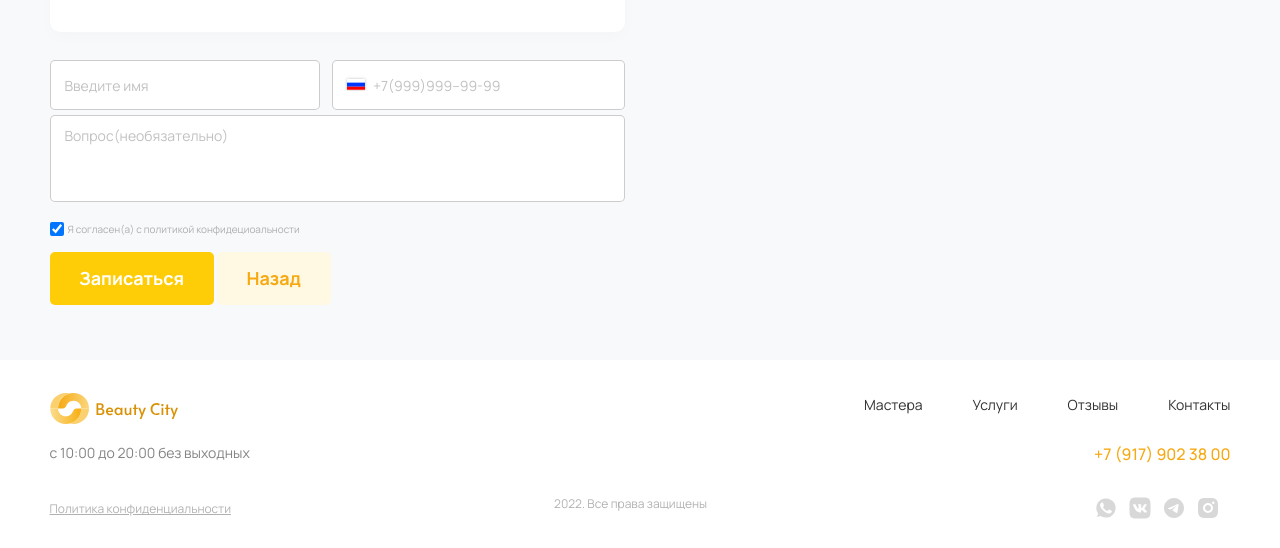
After one commit to milov52/BeautyCity, a Django app: page /service-finally/ in a window 1280 px wide. The commit adds this page. Shown: the part 633-1181 px from the top of the page. Run offline with Django 4.2, Linux system fonts and the light colour scheme; parts of the project's set-up code (start-up, migrations or seed data) failed here and were passed over; some libraries are stand-ins or nearby versions.

Commit message:
added service finally page

```diff
--- a/beauty/urls.py
+++ b/beauty/urls.py
@@ -9,6 +9,7 @@ app_name = 'beauty'
 urlpatterns = [
     path('', views.show_home, name='index'),
     path('notes/', views.show_notes, name='notes'),
+    path('service-finally/', views.show_service_finally, name='service-finally'),
     path('service/', views.show_service, name='service'),
     path('manager/', views.show_manager_page, name='manager'),
 ] + static(settings.MEDIA_URL, document_root=settings.MEDIA_ROOT)
--- a/beauty/views.py
+++ b/beauty/views.py
@@ -112,6 +112,10 @@ def show_service(request):
     context = {}
     return render(request, template, {"context": context})
 
+def show_service_finally(request):
+    template = "beautycity/serviceFinally.html"
+    context = {}
+    return render(request, template, {"context": context})
 
 def show_manager_page(request):
     template = "beautycity/admin.html"
--- /dev/null
+++ b/templates/beautycity/serviceFinally.html
@@ -0,0 +1,70 @@
+{% extends 'base.html' %}
+
+{% load static %}
+{% block title %}<title>Beauty City - Запись на услугу</title> {% endblock title %}
+
+{% block content %}
+ <section id="serviceFinally">
+		<div class="container">
+			<div class="serviceFinally">
+				<div class="row">
+					<div class="col-md-6 col-lg-6">
+						<div class="breadCrumbs">
+							<a href="{% url 'beauty:index' %}" class="breadCrumbs__item">На главную</a>
+						</div>
+						<div class="service__block">
+							<h1 class="service__title">Запись на услугу</h1>
+						</div>
+						<form action="#" class="serviceFinally__form">
+							<div class="serviceFinally__form_block">
+								<div class="serviceFinally__form_header fic">
+									<span class="serviceFinally__form_header__number">Запись №32985</span>
+									<div class="serviceFinally__form_header__item fic">
+										<div class="serviceFinally__form_header__service">BeautyCity Пушкинская</div>
+										<div class="serviceFinally__form_header__address">ул. Пушкинская, д. 78А</div>
+									</div>
+								</div>
+								<div class="serviceFinally__form_content">
+									<div class="serviceFinally__form_content__block fic">
+										<div class="serviceFinally__form_content__title">Дневной макияж</div>
+										<div class="serviceFinally__form_content__price">750 ₽</div>
+									</div>
+									<div class="serviceFinally__form_content__block fic">
+										<div class="serviceFinally__form_content__items fic">
+										  	<img src="{% static 'img/masters/avatar/vizajist1.svg' %}" alt="avatar" class="accordion__block_img">
+										  	<div class="accordion__block_master">Елена Грибнова</div>
+									    </div>
+									    <div class="serviceFinally__form_content__item fic">
+											<div class="serviceFinally__form_content__time">16:30</div>
+											<div class="serviceFinally__form_content__date">18 ноября</div>
+										</div>
+									</div>
+
+								</div>
+							</div>
+							<div class="serviceFinally__form_itesm">
+								<div class="contacts__form_block fic">
+									<input type="text" name="fname" class="contacts__form_iunput" placeholder="Введите имя" required="">
+									<div class="contacts__form_inputBlock">
+										<input type="text" name="tel" class="contacts__form_iunput" placeholder="+7(999)999--99-99" required="">
+									</div>
+								</div>
+
+								<textarea name="contactsTextarea" class="contacts__form_textarea" placeholder="Вопрос(необязательно)"></textarea>
+								<div class="contacts__form_checkboxBlock fic">
+									<input type="checkbox" class="contacts__form_checkbox" checked="">
+									<span class="contacts__form_checkboxBlock__intro">Я согласен(а) с политикой конфидециоальности</span>
+								</div>
+								<button type="submit" class="serviceFinallys__form_btn">Записаться</button>
+								<button type="submit" class="serviceFinallys__form_back">Назад</button>
+							</div>
+						</form>
+					</div>
+					<div class="col-md-12 col-lg-5">
+						<img src="{% static 'img/bannerImg.svg' %}" alt="bannerImg" class="banner__img">
+					</div>
+				</div>
+			</div>
+		</div>
+	</section>
+{% endblock content %}
```
Also changed, not shown: templates/beautycity/service.html (+5 -2 lines).
